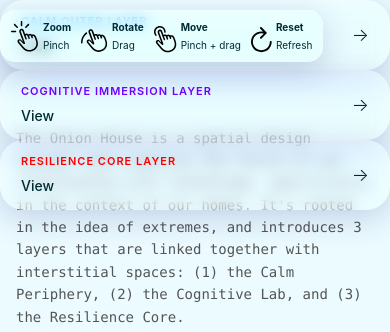
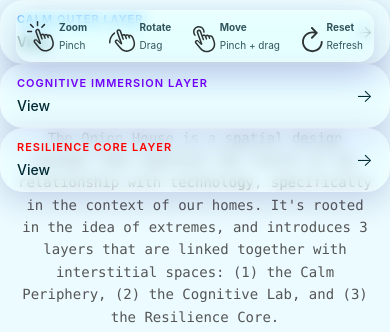
Before and after one commit to lkarimova/onion-house, a plain HTML site: page index.html in a window 390 px wide. Shown: the top 332 px of the page. Drawn offline with Linux system fonts and the light colour scheme; some packages are replaced by stand-ins of ours; a script that the page names is missing.

Commit message:
Update index.html

```diff
--- a/index.html
+++ b/index.html
@@ -118,6 +118,7 @@
         .helper-symbol {
           font-size: 24px;
           font-weight: 400;
+          opacity: 0.8;
         }
 
         .helper-text {
@@ -129,6 +130,7 @@
         .helper-title {
           font-size: 12px;
           font-weight: 700;
+          opacity: 0.8;
         }
 
         .helper-desc {
@@ -154,7 +156,7 @@
           display: inline-flex;
           align-items: center;
           justify-content: center;
-          font-size: 12px;
+          font-size: 14px;
           font-weight: 400;
           color: #111;
           cursor: pointer;
@@ -195,12 +197,13 @@
           }
 
           h1 {
-            font-size: 32px;
+            font-size: 28px;
           }
 
           .description,
           .column p {
             font-size: 14px;
+            text-align: center;
           }
 
           .columns .column:nth-child(2) {
@@ -215,9 +218,9 @@
             position: fixed;
             top: 10px;
             bottom: auto;
-            left: 16;
-            right: 16;
-            margin: 0 auto;
+            left: 50%;
+            transform: translateX(-50%);
+            width: calc(100% - 32px);
             max-width: 1000px;      /* match your container width */
             padding: 8px 10px;
             border-radius: 15px;
@@ -260,6 +263,7 @@
           .mh-icon {
             font-size: 20px;
             font-weight: 400;
+            opacity: 0.8;
           }
 
           .mh-text {
@@ -271,11 +275,13 @@
           .mh-title {
             font-size: 10px;
             font-weight: 700;
+            opacity: 0.8;
           }
 
           .mh-desc {
             font-size: 10px;
             font-weight: 400;
+            opacity: 0.8;
           }
         }
 
@@ -344,10 +350,10 @@
             border: 1px solid rgba(255, 255, 255, 0.3);
             box-shadow: 0 8px 32px rgba(31, 38, 135, 0.2), inset 0 4px 20px rgba(255, 255, 255, 0.1);
             border-radius: 24px;
-            padding: 12px 20px;
+            padding: 10px 16px;
             display: flex;
             align-items: center;
-            gap: 12px;
+            gap: 4px;
             cursor: pointer;
             transition: transform 0.2s, box-shadow 0.2s;
             text-decoration: none;
@@ -378,7 +384,7 @@
             font-size: 11px;
             text-transform: uppercase;
             letter-spacing: 1px;
-            margin-bottom: 4px;
+            margin-bottom: 2px;
             font-weight: 600;
         }
 
```
